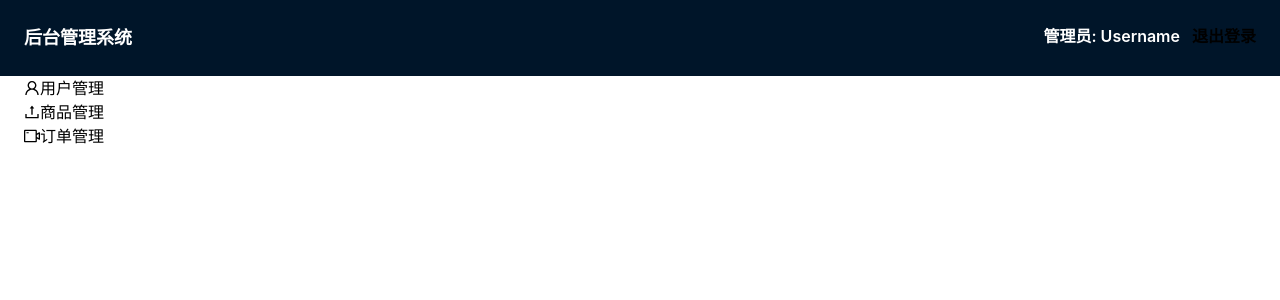
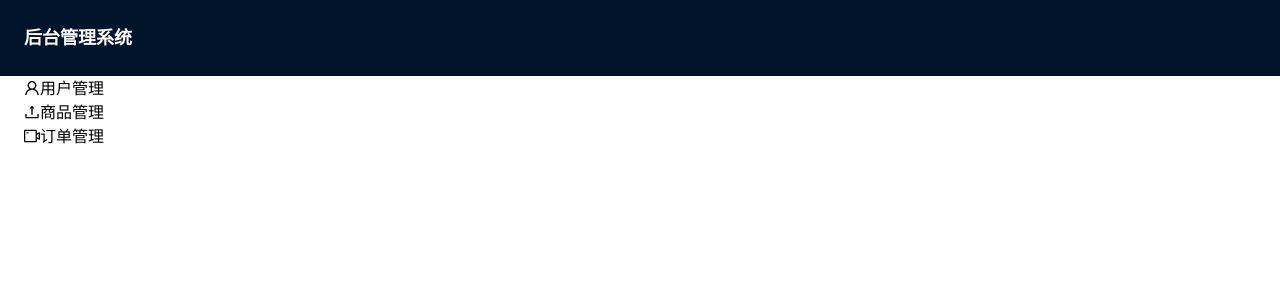
Before and after one commit to kongmingLatern/admin-react, a React (Create React App) app in the folder frontend/: page /admin in a window 1280 px wide. Shown: the top 300 px of the page. Built offline with nearby package versions, Linux system fonts and the light colour scheme.

Commit message:
enhance: enhance Header.tsx

```diff
--- a/frontend/src/components/Header.tsx
+++ b/frontend/src/components/Header.tsx
@@ -1,12 +1,14 @@
 import { Button } from 'antd'
-export default function Header({ title, exit }) {
+export default function Header({ title, text, isLogin = false, click = () => {} }) {
   return (
     <header className="font-semibold  bg-[#001529] relative ">
       <h1 className="text-[#fff] text-lg  p-6">{title}</h1>
 
       <div className="absolute top-6 right-6">
-        <span className="text-white mr-3">管理员: Username</span>
-        <Button type="primary">{exit}</Button>
+        <span className="text-white mr-3">{isLogin && '管理员: Username'}</span>
+        <Button type="primary" onClick={click}>
+          {text}
+        </Button>
       </div>
     </header>
   )
```
